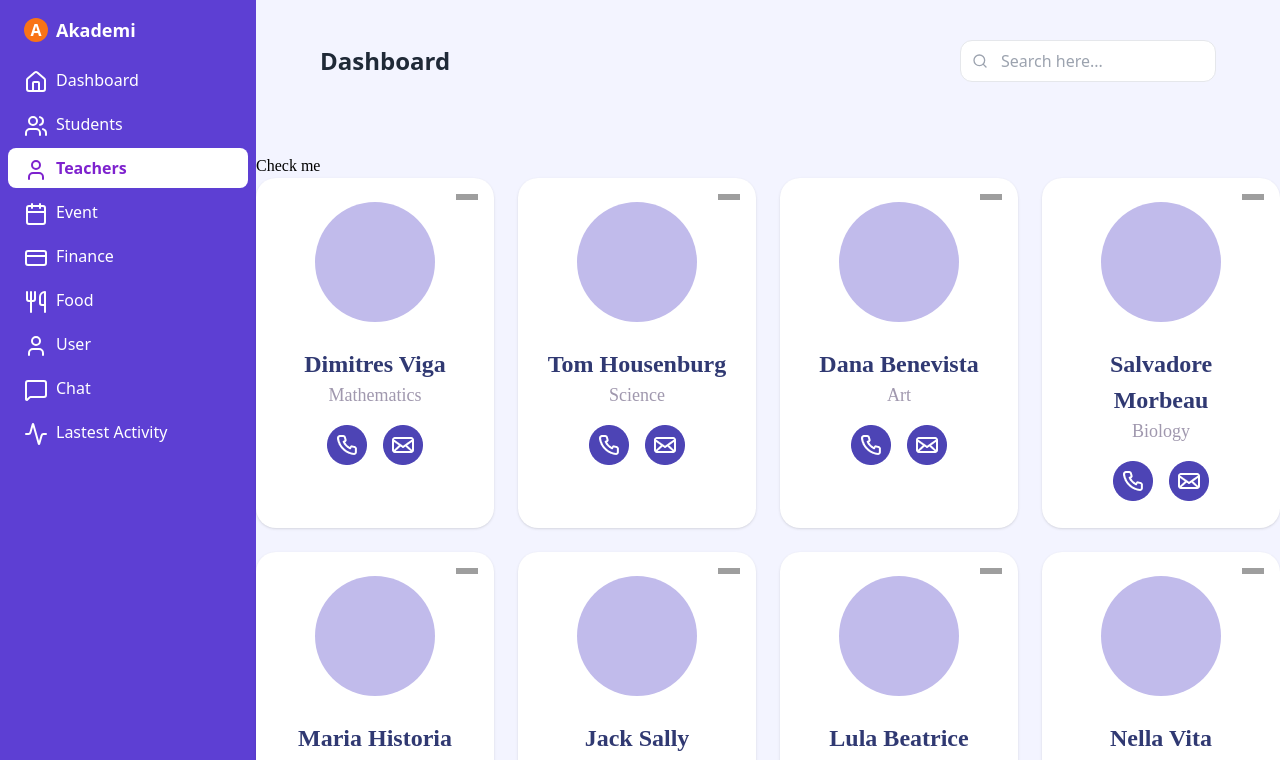
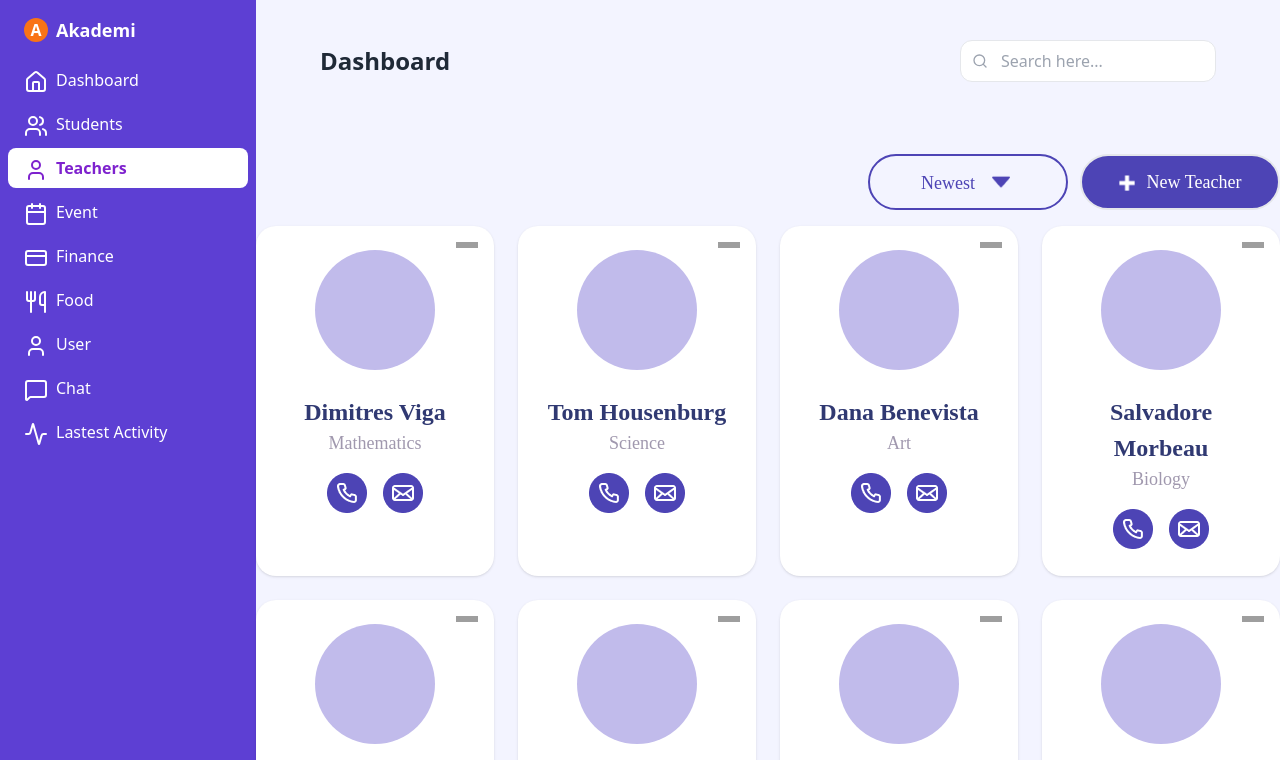
Before and after one commit to Uroojrafique5/AkademiClone, a React (Vite) app: page /teachers in a window 1280 px wide. Shown: the top 760 px of the page. Built offline with nearby package versions, Linux system fonts and the light colour scheme; grey boxes are pictures that could not be loaded.

Commit message:
Teacher.jsx

```diff
--- a/src/pages/Teacher.jsx
+++ b/src/pages/Teacher.jsx
@@ -1,4 +1,3 @@
-
 import { Link } from "react-router-dom";
 
 const Teacher = () => {
@@ -66,7 +65,26 @@ const Teacher = () => {
   ];
   return (
     <div className="w-full max-w-[1200px] mx-auto font-[Poppins]">
-      <Link to={'/TeacherForm'}>Check me</Link>
+      <div className="w-full flex justify-end mb-4 gap-3">
+        <button className="w-[200px] h-14 border-2 border-[#4D44B5] rounded-[40px] flex justify-center items-center">
+          <div className="flex justify-evenly gap-3">
+            <h1 className="text-[#4D44B5] text-[18px] mt-[2px]">Newest</h1>
+            <img src="src/assets/drop.png" alt="downward" className="w-7 h-7" />
+          </div>
+        </button>
+        <Link to={"/TeacherForm"}>
+          <button className="w-[200px] h-14 border-2 bg-[#4D44B5] rounded-[40px] flex justify-center items-center">
+            <div className="flex justify-evenly gap-3">
+              <img
+                src="src/assets/plus.png"
+                alt="downward"
+                className="w-4 h-4 mt-[6px]"
+              />
+              <h1 className="text-white text-[18px]">New Teacher</h1>
+            </div>
+          </button>
+        </Link>
+      </div>
       <div className="grid grid-cols-1 sm:grid-cols-2 lg:grid-cols-4 gap-6">
         {data.map(({ id, name, subject }) => (
           <Link to={`/teacher/${id}/${name}/${subject}`} key={id}>
```
Lines whose indentation alone changed are shown as unchanged.
